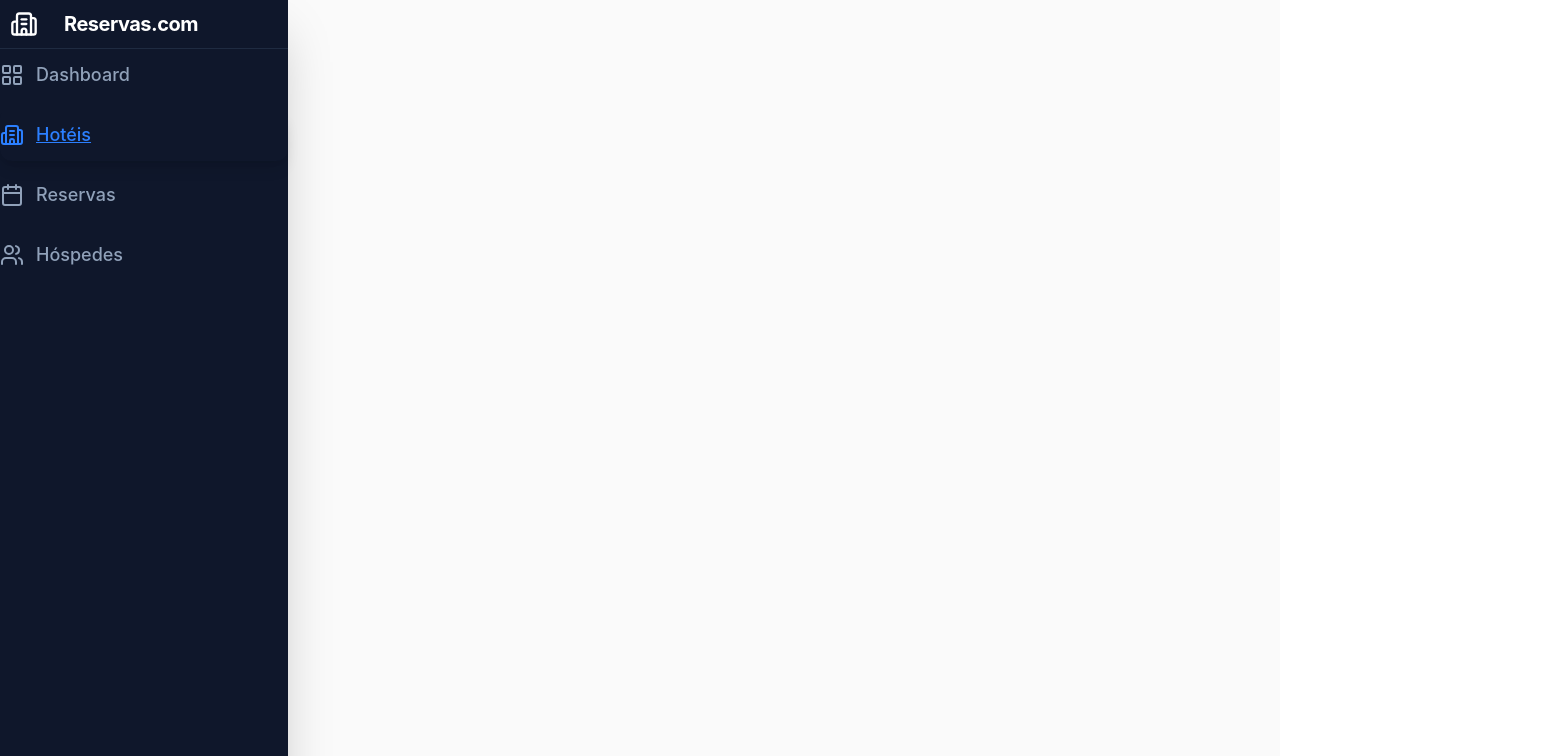
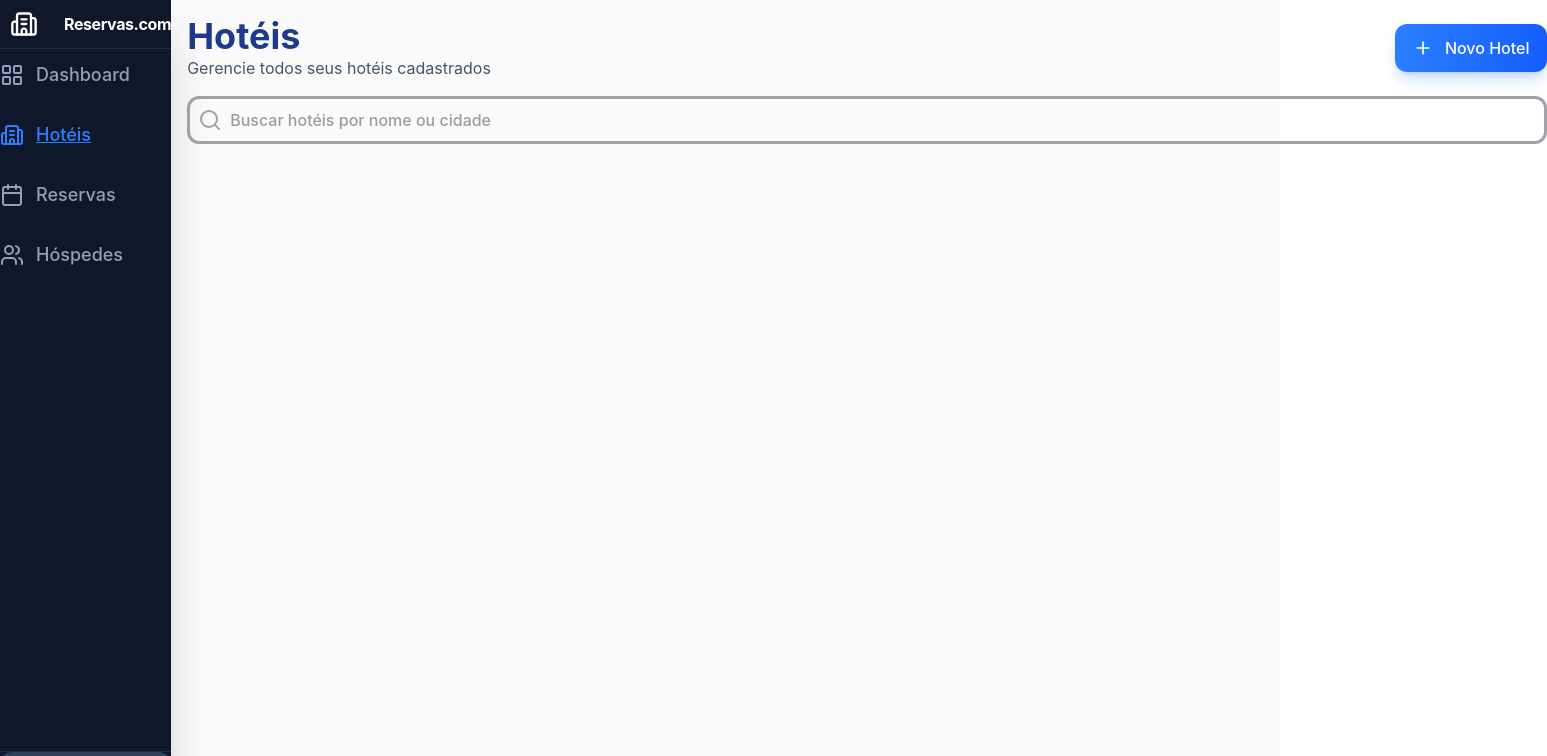
Before and after one commit to Sofyaolvs/hotelaria, a React app in the folder frontend/: page / in a window 1280 px wide. Both pictures are taken after a click on the button "Hotéis". Shown: the top 756 px of the page, 1547 px wide, since content can reach past the window. Built offline with nearby package versions, Linux system fonts and the light colour scheme; the HTML template or start-up script is replaced by a standard one.

Commit message:
feat: componentes header e searchbar

```diff
--- a/frontend/src/App.tsx
+++ b/frontend/src/App.tsx
@@ -1,10 +1,34 @@
+import { useState } from 'react'
 import './App.css'
-import Sidebar from './components/sidebar'
+import Sidebar from './components/sidebar/SideBar'
+import { Header, getHeaderConfig } from './components/header'
+import SearchBar, { getSearchBarConfig } from './components/searchBar/searchBar'
 
 function App() {
+  const [currentRoute, setCurrentRoute] = useState('dashboard')
+  const headerConfig = getHeaderConfig(currentRoute)
+  const showSearchBar = ['hotels', 'hospedes', 'reservas'].includes(currentRoute)
+  const searchBarConfig = getSearchBarConfig(currentRoute)
+
+  const handleAddClick = () => {
+    console.log(`Adicionar novo item em: ${currentRoute}`)
+  }
+
   return (
     <div className="flex min-h-screen bg-zinc-50">
-      <Sidebar />
+      <Sidebar activeItem={currentRoute} onNavigate={setCurrentRoute} />
+      <div className="flex-1 flex flex-col !m-4 ">
+        <Header
+          title={headerConfig.title}
+          description={headerConfig.description}
+          showAddButton={headerConfig.showAddButton}
+          addButtonLabel={headerConfig.addButtonLabel}
+          onAddClick={handleAddClick}
+        />
+        <main className="flex-1 p-8 !mt-4">
+          {showSearchBar && <SearchBar placeholder={searchBarConfig.placeholder} />}
+        </main>
+      </div>
     </div>
   )
 }
--- a/frontend/src/components/button/index.tsx
+++ b/frontend/src/components/button/button.tsx
@@ -14,15 +14,15 @@ interface ButtonProps extends ButtonHTMLAttributes<HTMLButtonElement> {
 }
 
 const variantStyles: Record<ButtonVariant, string> = {
-  primary: 'underline text-white shadow-lg py-10 focus:text-blue-500 hover:cursor-pointer',
-  secondary: 'bg-slate-700 text-white hover:cursor-pointer',
-  danger: 'bg-red-500/10 text-red-400 border border-red-500/20 hover:bg-red-500/20 hover:text-red-300 hover:cursor-pointer',
-  ghost: 'text-slate-400 hover:text-white hover:cursor-pointer',
+  primary: 'bg-gradient-to-r from-blue-500 to-blue-600 text-white shadow-lg shadow-blue-500/25 hover:from-blue-600 hover:to-blue-700',
+  secondary: 'bg-slate-700 text-white hover:bg-slate-600',
+  danger: 'bg-red-500/10 text-red-400 border border-red-500/20 hover:bg-red-500/20 hover:text-red-300',
+  ghost: 'text-slate-400 hover:text-white hover:bg-slate-700/50',
 };
 
 const sizeStyles: Record<ButtonSize, string> = {
   sm: 'px-3 py-2 text-sm gap-2',
-  md: 'px-4 py-3.5 text-base gap-3',
+  md: 'px-4 py-3.5 text-base gap-3 w-38 h-12',
   lg: 'px-6 py-5 text-lg gap-4',
   xl: 'px-8 py-8 text-lg gap-3',
 };
--- /dev/null
+++ b/frontend/src/components/header/header.tsx
@@ -0,0 +1,69 @@
+import { Plus } from 'lucide-react';
+import Button from '../button/button';
+
+interface HeaderProps {
+  title: string;
+  description: string;
+  showAddButton?: boolean;
+  addButtonLabel?: string;
+  onAddClick?: () => void;
+}
+
+const pageConfig: Record<string, { title: string; description: string; showAddButton: boolean; addButtonLabel?: string }> = {
+  dashboard: {
+    title: 'Dashboard',
+    description: 'Visão geral do sistema',
+    showAddButton: false,
+  },
+  hotels: {
+    title: 'Hotéis',
+    description: 'Gerencie todos seus hotéis cadastrados',
+    showAddButton: true,
+    addButtonLabel: 'Novo Hotel',
+  },
+  reservas: {
+    title: 'Reservas',
+    description: 'Gerencie todas as reservas cadastradas',
+    showAddButton: true,
+    addButtonLabel: 'Nova Reserva',
+  },
+  hospedes: {
+    title: 'Hóspedes',
+    description: 'Gerencie os hóspedes cadastrados',
+    showAddButton: true,
+    addButtonLabel: 'Novo Hóspede',
+  },
+};
+
+export function getHeaderConfig(route: string) {
+  return pageConfig[route] || pageConfig.dashboard;
+}
+
+export default function Header({
+  title,
+  description,
+  showAddButton = false,
+  addButtonLabel = 'Adicionar',
+  onAddClick,
+}: HeaderProps) {
+  return (
+    <header className="flex items-center justify-between py-6 px-8">
+      <div>
+        <h1 className="text-4xl font-bold text-primary-900 ">{title}</h1>
+        <p className="text-md text-slate-600 mt-1">{description}</p>
+      </div>
+
+      {showAddButton && (
+        <Button
+          variant="primary"
+          size="md"
+          icon={<Plus className="w-5 h-5" />}
+          onClick={onAddClick}
+        >
+          {addButtonLabel}
+        </Button>
+      )}
+
+    </header>
+  );
+}
--- a/frontend/src/components/header/index.tsx
+++ b/frontend/src/components/header/index.tsx
@@ -0,0 +1 @@
+export { default as Header, getHeaderConfig } from './header';
--- /dev/null
+++ b/frontend/src/components/searchBar/searchBar.tsx
@@ -0,0 +1,31 @@
+import { Search } from "lucide-react";
+
+interface SearchBarProps{
+    placeholder: string;
+}
+
+const searchBarConfig: Record<string, {placeholder:string}> = {
+    hotels: {
+        placeholder: "Buscar hotéis por nome ou cidade"
+    },
+    reservas: {
+        placeholder: "Buscar reservas por hóspede ou hotel"
+    },
+    hospedes: {
+        placeholder: "Buscar hóspedes por nome, documento ou hotel"
+    }
+}
+
+export function getSearchBarConfig(route:string){
+    return searchBarConfig[route] || searchBarConfig.hotels;
+}
+
+
+export default function SearchBar({placeholder}: SearchBarProps) {
+  return (
+    <div className="flex items-center gap-2 w-340 h-12 border-3 border-neutral-400 rounded-xl px-2">
+      <Search className="w-6 h-6 text-neutral-400 gap-2 !ml-2"/>
+      <input type="text" placeholder={placeholder} className="w-320 h-12 focus:outline-none text-neutral-700 font-medium " />
+    </div>
+  )
+}
--- a/frontend/src/components/sidebar/index.tsx
+++ b/frontend/src/components/sidebar/SideBar.tsx
@@ -1,16 +1,18 @@
-import { useState } from 'react';
 import {
   LayoutGrid,
   Building2,
   Calendar,
   Users,
   LogOut,
-  ChevronRight,
 } from 'lucide-react';
-import Button from '../button';
+import Button from '../button/button';
 
-export default function SideBar() {
-  const [activeItem, setActiveItem] = useState('dashboard');
+interface SideBarProps {
+  activeItem: string;
+  onNavigate: (route: string) => void;
+}
+
+export default function SideBar({ activeItem, onNavigate }: SideBarProps) {
 
   const menuItems = [
     { id: 'dashboard', label: 'Dashboard', icon: LayoutGrid },
@@ -27,7 +29,7 @@ export default function SideBar() {
             <Building2 className="w-7 h-7 text-white" />
           </div>
           <div>
-            <h1 className="text-xl font-bold text-white tracking-tight">Reservas.com</h1>
+            <h1 className="text-2 font-bold text-white tracking-tight">Reservas.com</h1>
           </div>
         </div>
       </div>
@@ -41,12 +43,12 @@ export default function SideBar() {
           return (
             <Button
               key={item.id}
-              onClick={() => setActiveItem(item.id)}
-              variant={isActive ? 'primary' : 'ghost'}
+              onClick={() => onNavigate(item.id)}
+              variant="ghost"
               size="xl"
               fullWidth
               icon={<Icon className="w-6 h-6" />}
-              className={`justify-start ${isActive ? '!py-3' : '!py-3'}`}
+              className={`justify-start !py-3 !bg-transparent hover:!bg-transparent ${isActive ? 'underline !text-blue-500' : 'hover:!text-white'}`}
             >
               <span className="flex-1 text-left">{item.label}</span>
             </Button>
--- a/frontend/src/index.css
+++ b/frontend/src/index.css
@@ -1,5 +1,79 @@
 @import "tailwindcss";
 @import "tw-animate-css";
+
+@theme {
+  /* Primary - Azul */
+  --color-primary-50: #eff6ff;
+  --color-primary-100: #dbeafe;
+  --color-primary-200: #bfdbfe;
+  --color-primary-300: #93c5fd;
+  --color-primary-400: #60a5fa;
+  --color-primary-500: #3b82f6;
+  --color-primary-600: #2563eb;
+  --color-primary-700: #1d4ed8;
+  --color-primary-800: #1e40af;
+  --color-primary-900: #1e3a8a;
+
+  /* Secondary - Indigo */
+  --color-secondary-50: #eef2ff;
+  --color-secondary-100: #e0e7ff;
+  --color-secondary-200: #c7d2fe;
+  --color-secondary-300: #a5b4fc;
+  --color-secondary-400: #818cf8;
+  --color-secondary-500: #6366f1;
+  --color-secondary-600: #4f46e5;
+  --color-secondary-700: #4338ca;
+  --color-secondary-800: #3730a3;
+  --color-secondary-900: #312e81;
+
+  /* Success - Verde */
+  --color-success-50: #f0fdf4;
+  --color-success-100: #dcfce7;
+  --color-success-200: #bbf7d0;
+  --color-success-300: #86efac;
+  --color-success-400: #4ade80;
+  --color-success-500: #22c55e;
+  --color-success-600: #16a34a;
+  --color-success-700: #15803d;
+  --color-success-800: #166534;
+  --color-success-900: #14532d;
+
+  /* Warning - Amarelo */
+  --color-warning-50: #fefce8;
+  --color-warning-100: #fef9c3;
+  --color-warning-200: #fef08a;
+  --color-warning-300: #fde047;
+  --color-warning-400: #facc15;
+  --color-warning-500: #eab308;
+  --color-warning-600: #ca8a04;
+  --color-warning-700: #a16207;
+  --color-warning-800: #854d0e;
+  --color-warning-900: #713f12;
+
+  /* Danger - Vermelho */
+  --color-danger-50: #fef2f2;
+  --color-danger-100: #fee2e2;
+  --color-danger-200: #fecaca;
+  --color-danger-300: #fca5a5;
+  --color-danger-400: #f87171;
+  --color-danger-500: #ef4444;
+  --color-danger-600: #dc2626;
+  --color-danger-700: #b91c1c;
+  --color-danger-800: #991b1b;
+  --color-danger-900: #7f1d1d;
+
+  /* Neutral - Cinza */
+  --color-neutral-50: #fafafa;
+  --color-neutral-100: #f4f4f5;
+  --color-neutral-200: #e4e4e7;
+  --color-neutral-300: #d4d4d8;
+  --color-neutral-400: #a1a1aa;
+  --color-neutral-500: #71717a;
+  --color-neutral-600: #52525b;
+  --color-neutral-700: #3f3f46;
+  --color-neutral-800: #27272a;
+  --color-neutral-900: #18181b;
+}
 
 :root {
   font-family: 'Inter', system-ui, -apple-system, sans-serif;
```
Also changed, not shown: frontend/src/components/cards/cards.tsx (added).
